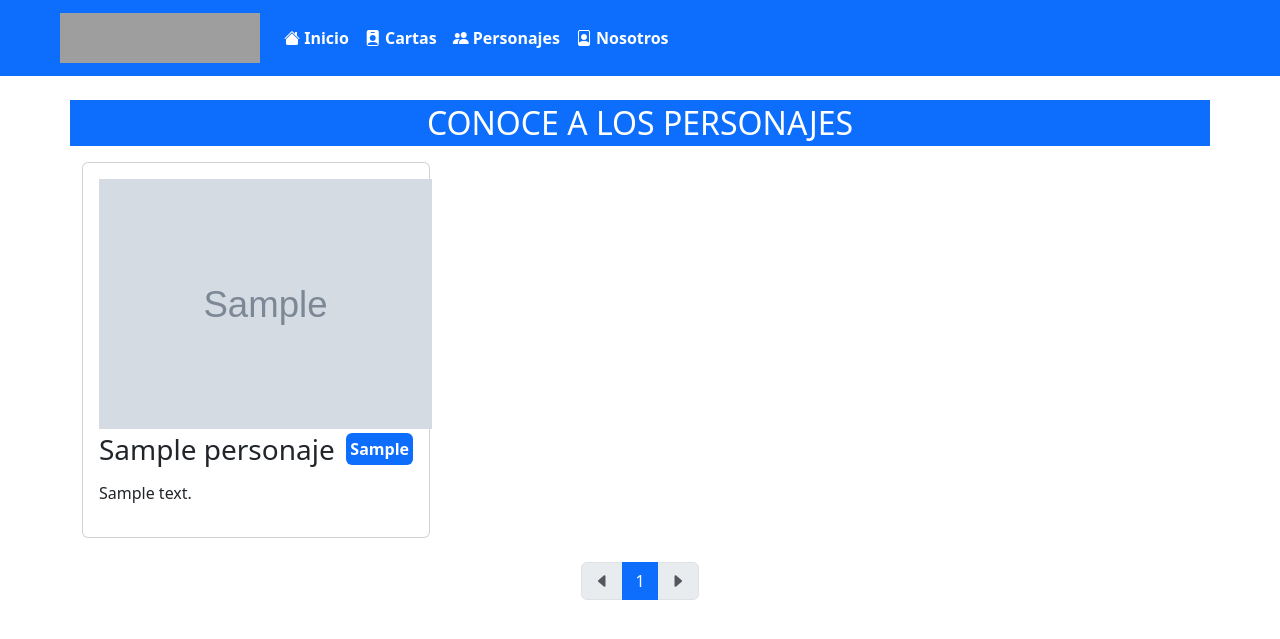
After one commit to mssj-11/CRUD_DragonBall_django, a Django app: page /all_personajes in a window 1280 px wide. The commit adds this page. Shown: the top 639 px of the page. Run offline with Django 3.2, Linux system fonts and the light colour scheme; tables that the repository leaves empty hold one stand-in row (values such as "Sample post"); grey boxes marked "Sample" are stand-in pictures; grey boxes are pictures that could not be loaded.

Commit message:
Actualizacion cartas de personajes

```diff
--- a/libreria/templates/base.html
+++ b/libreria/templates/base.html
@@ -28,6 +28,9 @@
                 <a class="nav-item nav-link active" href="{% url 'inicio' %}"><i class="bi bi-house-fill"></i> Inicio</a>
               </li>
               <li class="nav-item">
+                <a class="nav-item nav-link active" href="{% url 'all_personajes' %}"><i class="bi bi-person-badge-fill"></i> Cartas</a>
+              </li>
+              <li class="nav-item">
                 <a class="nav-item nav-link active" href="{% url 'personajes' %}"><i class="bi bi-people-fill"></i> Personajes</a>
               </li>
               <li class="nav-item">
--- /dev/null
+++ b/libreria/templates/paginas/all_personajes.html
@@ -0,0 +1,40 @@
+{% extends 'base.html' %}
+{% block titulo %}Todos los personajes{% endblock %}
+
+{% block contenido %}
+            <!--CARDs de Personajes
+            <div class="row">-->
+            <h2 class="mb-3 p-1 bg-primary text-white text-center text-uppercase">Conoce a los personajes</h2>
+            <div class="card-group row row-cols-1 row-cols-md-3">
+            {% for personaje in page_obj %}
+              <div class="col mb-4 ">
+                <div class="card box">
+                  <div class="card-body">
+                    <div class="text-center">
+                        <img src="{{personaje.imagen.url}}" style="height: 250px;" alt="logo">
+                    </div>
+                    <div class="d-flex justify-content-between mt-1">
+                        <h3 class="card-title">{{personaje.nombre}}</h3>
+                        <p class="text-white fw-bold fs-6 p-1 bg-primary rounded">{{personaje.raza}}</p>
+                    </div>
+                    <p class="fst-normal" style="text-align: justify;">{{personaje.descripcion}}</p>
+                  </div>
+                </div>
+              </div>
+            {% endfor %}
+            </div>
+              <!--
+            </div>
+            END CARDs de Personajes-->
+
+            <!--Paginacion-->
+            {% include 'libros/paginacion.html' %}
+            <!--Paginacion end-->
+            <style>
+              .card:hover {
+                border-color: rgba(13, 110, 253, 0.7);
+                box-shadow: 0px 0px 10px 2px rgba(13, 110, 253, 0.6);
+                cursor: pointer;
+              }
+            </style>
+{% endblock %}
--- a/libreria/templates/paginas/inicio.html
+++ b/libreria/templates/paginas/inicio.html
@@ -5,7 +5,7 @@
             <div class="col-12 fw-bold" style="background-image: url(https://th.bing.com/th/id/R.018523dda8fb8a5c2b643e6b72eba936?rik=Ojk5ZGHuFvKQyA&riu=http%3a%2f%2fwww.gratistodo.com%2fwp-content%2fuploads%2f2016%2f02%2fDragon-Ball-Z-Wallpapers-HD-13.jpg&ehk=kJwa3Ko7soE6h%2fBRWXvo7FaVUjZzf8c1U%2fHCoo4F6Fw%3d&risl=&pid=ImgRaw&r=0); width: 100%; height: 500px; background-size: cover; background-repeat: no-repeat;" >
                 <div class="mt-4 p-3 bg-white" style="width: 41%;">
                   <h1>Bienvenid@ al sistema</h1>
-                  <a href="{% url 'personajes' %}" class="btn btn-primary fw-bold">Ver personajes</a>
+                  <a href="{% url 'all_personajes' %}" class="btn btn-primary fw-bold">Ver personajes</a>
                 </div>
             </div>
 {% endblock %}
--- a/libreria/templates/paginas/personajes.html
+++ b/libreria/templates/paginas/personajes.html
@@ -28,7 +28,7 @@
                         <img src="{{personaje.imagen.url}}" style="height: 150px;" class="img-fluid rounded-top" alt="">
                       </td>
                       <td>{{ personaje.raza }}</td>
-                      <td style="height: 100px; width: 37%;">{{ personaje.descripcion }}</td>
+                      <td style="height: 100px; width: 37%; text-align: justify;">{{ personaje.descripcion }}</td>
                       <td>
                         <a href="{% url 'editar' personaje.id %}" class="btn btn-warning text-white"><i class="bi bi-pencil-square"></i></a>
                         <a href="{% url 'eliminar' personaje.id %}" class="btn btn-danger"><i class="bi bi-trash-fill"></i></a>
--- a/libreria/urls.py
+++ b/libreria/urls.py
@@ -10,6 +10,7 @@ urlpatterns = [
     path('', views.inicio, name='inicio'),
     path('nosotros', views.nosotros, name='nosotros'),
     path('personajes', views.personajes, name='personajes'),
+    path('all_personajes', views.all_personajes, name='all_personajes'),
     path('personajes/crear', views.crear, name='crear'),
     path('personajes/editar', views.editar, name='editar'),
     path('personajes/editar/<int:id>', views.editar, name='editar'),
--- a/libreria/views.py
+++ b/libreria/views.py
@@ -12,6 +12,13 @@ def inicio(request):
 
 def nosotros(request):
     return render(request, "paginas/nosotros.html")
+
+def all_personajes(request):
+    personajes = Personajes.objects.all()
+    paginator = Paginator(personajes, 6)
+    page_number = request.GET.get('page')
+    page_obj = paginator.get_page(page_number)
+    return render(request, 'paginas/all_personajes.html', {'page_obj': page_obj})
 
 def personajes(request):
     #   Mostrando la informacion de la DB a partir del modelo
```
